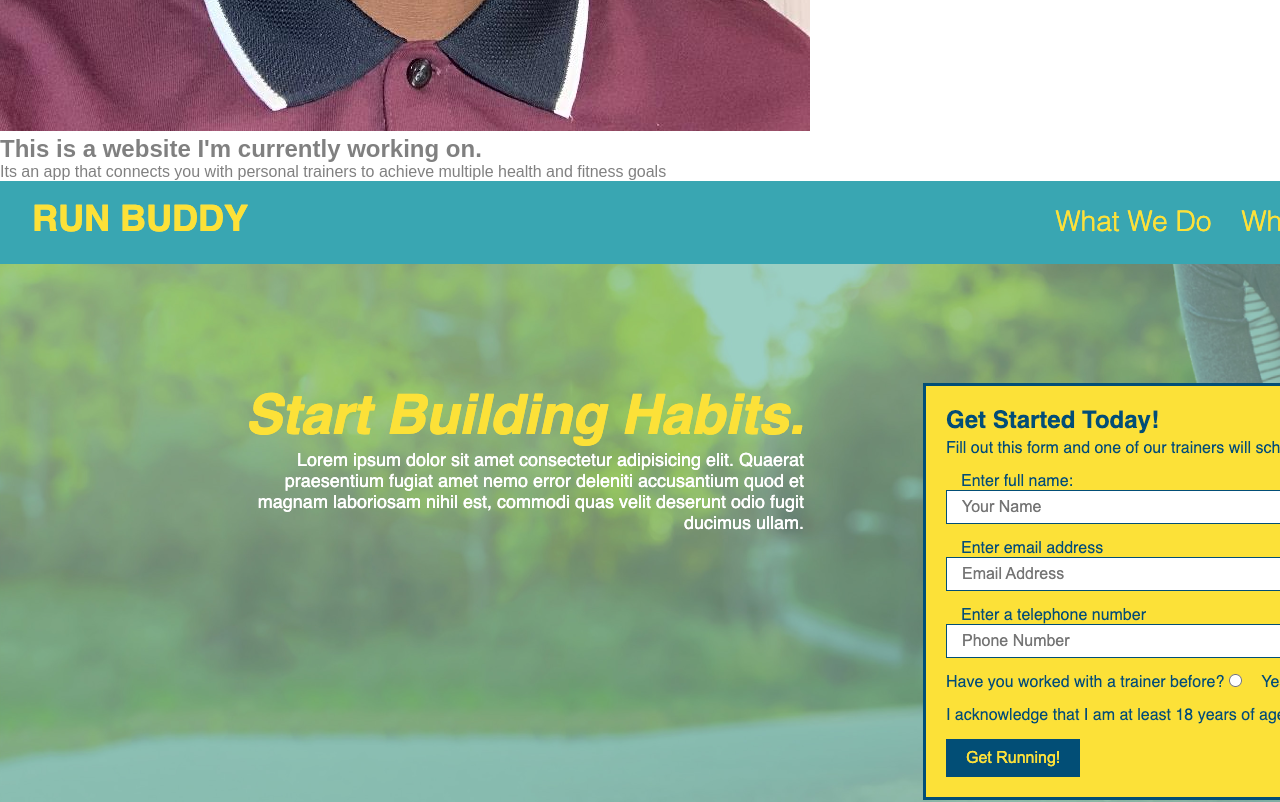
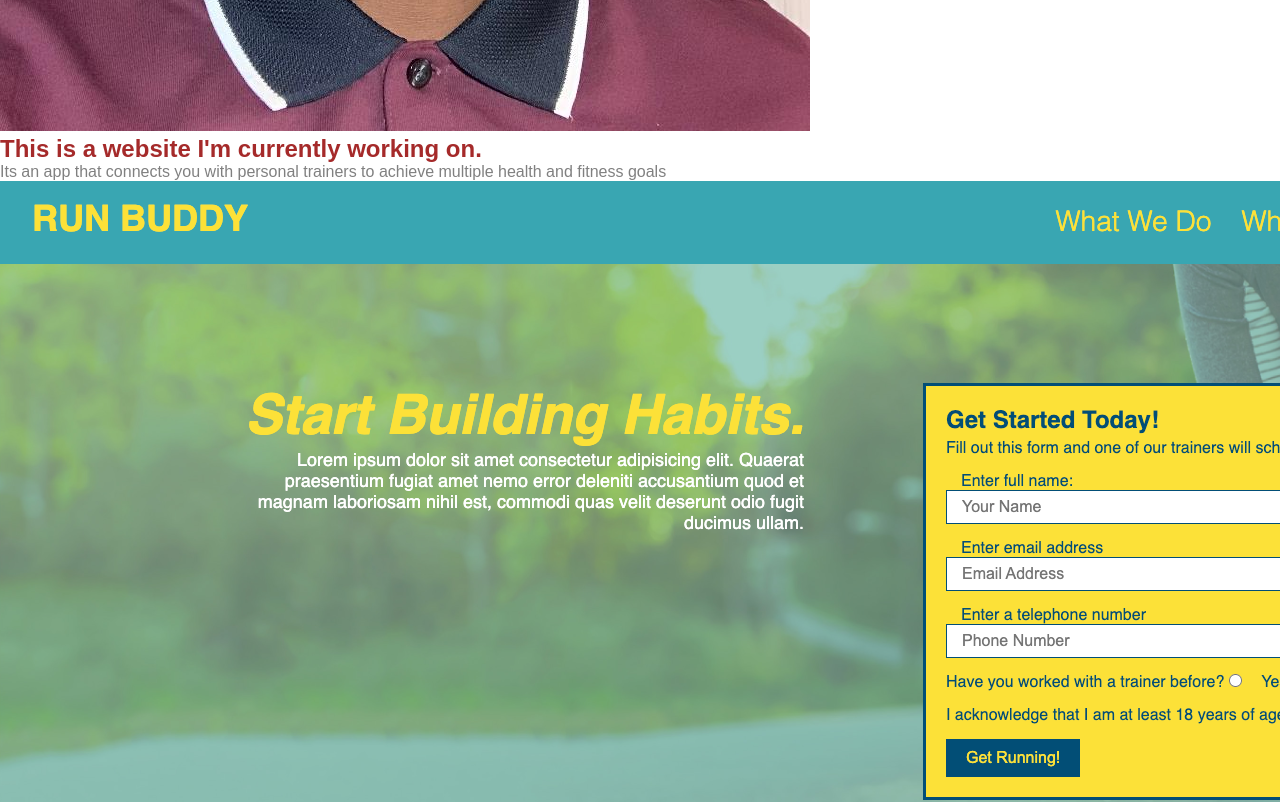
Before and after one commit to kingopara/professional-portfolio, a plain HTML site: page index.html in a window 1280 px wide. Shown: the part 1160-1962 px from the top of the page. Drawn offline with Linux system fonts and the light colour scheme.

Commit message:
edited article h2

```diff
--- a/assets/css/style.css
+++ b/assets/css/style.css
@@ -109,6 +109,9 @@ header nav ul li a {
 
 article img {
     width: fit-content;
+}
+article h2 {
+    color: brown;
 }
 
 /* contact me style */
--- a/index.html
+++ b/index.html
@@ -46,7 +46,7 @@
 
     <!--my work section -->
     <section id="my-work">
-        <div>
+        <article>
             <h2>This is a website I'm currently working on.</h2>
             <p>Its an app that connects you with personal trainers to achieve multiple health and fitness goals</p>
             <div>
@@ -54,7 +54,7 @@
                 <img src="./assets/images/runbuddy.jpg.png" alt="Run Buddy" />
               </a>
             </div>
-        </div>
+        </article>
 
     </section>
 
```
